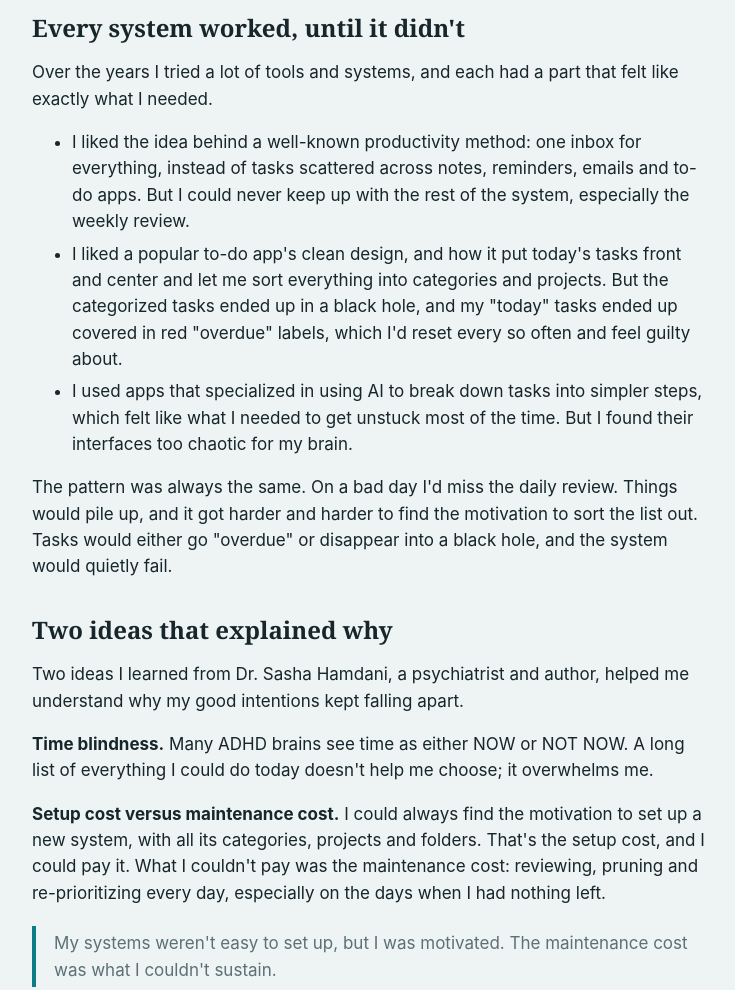
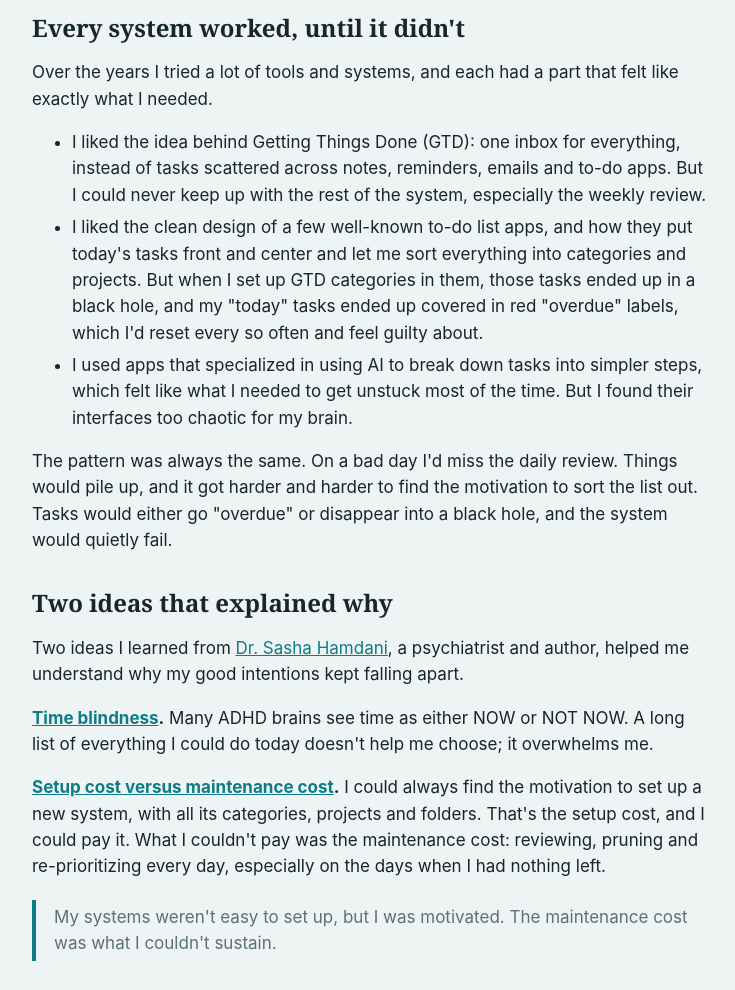
Before and after one commit to Audiograins/meelmore.app, a plain HTML site: page blog/why-i-built-meelmore.html in a window 1280 px wide. Shown: the part 820-1810 px from the top of the page, without its empty margins (268-1003 px from the left). Drawn offline with Linux system fonts and the light colour scheme.

Commit message:
Blog: GTD named, a few well-known to-do list apps, and links to Dr. Hamdani and her videos
Co-Authored-By: Claude Opus 5.5 <noreply@anthropic.com>
Claude-Session: https://claude.ai/code/session_012YGoB787gdVXzQebJG8T9L

```diff
--- a/blog/why-i-built-meelmore.html
+++ b/blog/why-i-built-meelmore.html
@@ -47,16 +47,16 @@
       <h2>Every system worked, until it didn't</h2>
       <p>Over the years I tried a lot of tools and systems, and each had a part that felt like exactly what I needed.</p>
       <ul>
-        <li>I liked the idea behind a well-known productivity method: one inbox for everything, instead of tasks scattered across notes, reminders, emails and to-do apps. But I could never keep up with the rest of the system, especially the weekly review.</li>
-        <li>I liked a popular to-do app's clean design, and how it put today's tasks front and center and let me sort everything into categories and projects. But the categorized tasks ended up in a black hole, and my "today" tasks ended up covered in red "overdue" labels, which I'd reset every so often and feel guilty about.</li>
+        <li>I liked the idea behind Getting Things Done (GTD): one inbox for everything, instead of tasks scattered across notes, reminders, emails and to-do apps. But I could never keep up with the rest of the system, especially the weekly review.</li>
+        <li>I liked the clean design of a few well-known to-do list apps, and how they put today's tasks front and center and let me sort everything into categories and projects. But when I set up GTD categories in them, those tasks ended up in a black hole, and my "today" tasks ended up covered in red "overdue" labels, which I'd reset every so often and feel guilty about.</li>
         <li>I used apps that specialized in using AI to break down tasks into simpler steps, which felt like what I needed to get unstuck most of the time. But I found their interfaces too chaotic for my brain.</li>
       </ul>
       <p>The pattern was always the same. On a bad day I'd miss the daily review. Things would pile up, and it got harder and harder to find the motivation to sort the list out. Tasks would either go "overdue" or disappear into a black hole, and the system would quietly fail.</p>
 
       <h2>Two ideas that explained why</h2>
-      <p>Two ideas I learned from Dr. Sasha Hamdani, a psychiatrist and author, helped me understand why my good intentions kept falling apart.</p>
-      <p><strong>Time blindness.</strong> Many ADHD brains see time as either NOW or NOT NOW. A long list of everything I could do today doesn't help me choose; it overwhelms me.</p>
-      <p><strong>Setup cost versus maintenance cost.</strong> I could always find the motivation to set up a new system, with all its categories, projects and folders. That's the setup cost, and I could pay it. What I couldn't pay was the maintenance cost: reviewing, pruning and re-prioritizing every day, especially on the days when I had nothing left.</p>
+      <p>Two ideas I learned from <a href="https://www.instagram.com/thepsychdoctormd/">Dr. Sasha Hamdani</a>, a psychiatrist and author, helped me understand why my good intentions kept falling apart.</p>
+      <p><strong><a href="https://youtu.be/nKnm5XmTnyU">Time blindness</a>.</strong> Many ADHD brains see time as either NOW or NOT NOW. A long list of everything I could do today doesn't help me choose; it overwhelms me.</p>
+      <p><strong><a href="https://youtu.be/yfL27n20shQ">Setup cost versus maintenance cost</a>.</strong> I could always find the motivation to set up a new system, with all its categories, projects and folders. That's the setup cost, and I could pay it. What I couldn't pay was the maintenance cost: reviewing, pruning and re-prioritizing every day, especially on the days when I had nothing left.</p>
       <blockquote>My systems weren't easy to set up, but I was motivated. The maintenance cost was what I couldn't sustain.</blockquote>
 
       <h2>So I built for the lowest maintenance cost</h2>
```
